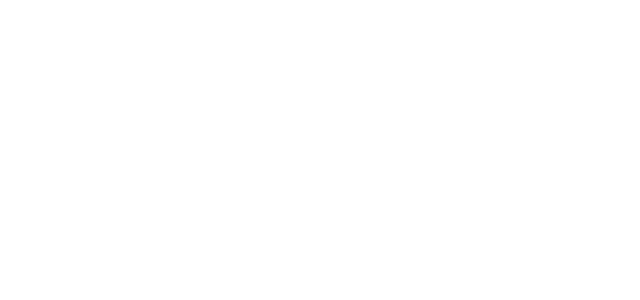
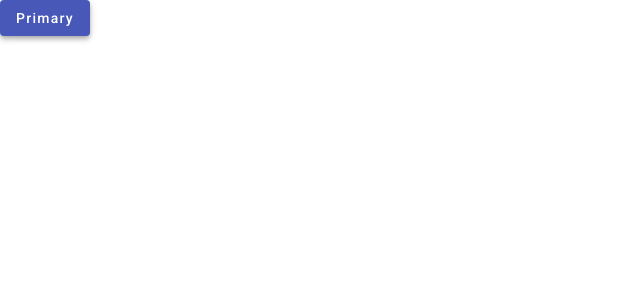
Before and after one commit to Uallace/helpdesk-frontend, an Angular app: page / in a window 1280 px wide. Shown: the top 300 px of the page, without its empty margins (0-640 px from the left). Built offline with nearby package versions, Linux system fonts and the light colour scheme.

Commit message:
Adicionado imports necessarios do projeto  no app.module

```diff
--- a/src/app/app.component.ts
+++ b/src/app/app.component.ts
@@ -2,7 +2,8 @@
 
 @Component({
   selector: 'app-root',
-  template:`<router-outlet></router-outlet>`
+  template:`<button mat-raised-button color="primary">Primary</button>
+      <router-outlet></router-outlet>`
 })
 export class AppComponent {
   title = 'helpdesk-frontend';
```
Also changed, not shown: src/app/app.module.ts (+46 -1 lines).
